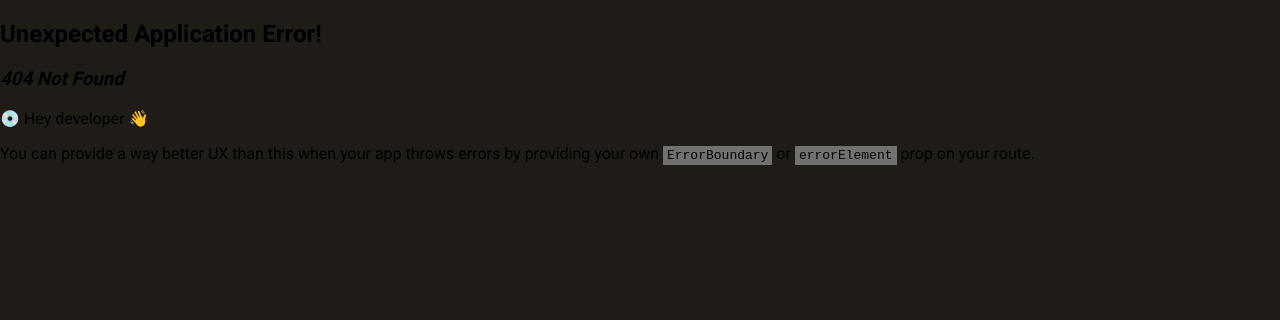
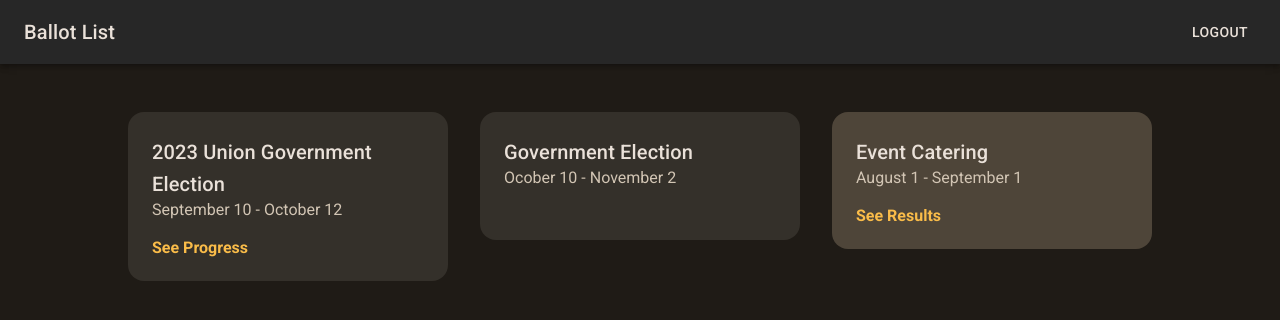
Before and after one commit to RIT-iSchool/AmericanDream_4questionmarks, a React (Create React App) app in the folder PresentationLayer/american-dream/: page /ballotList in a window 1280 px wide. Before the commit this address had no page. Shown: the top 320 px of the page. Built offline with nearby package versions, Linux system fonts and the light colour scheme; a web font is replaced by a local one.

Commit message:
ballot list page completed

```diff
--- a/PresentationLayer/american-dream/src/assets/css/styles.css
+++ b/PresentationLayer/american-dream/src/assets/css/styles.css
@@ -0,0 +1,28 @@
+.ballot-box-wrapper {
+    width: 90%;
+    margin: 2em auto auto auto;
+    text-align: center;
+
+    display: flex;
+    flex-direction: row;
+    flex-wrap: wrap;
+
+    justify-content: center;
+    align-items: flex-start;
+}
+
+.ballot-box {
+    text-align: left;
+    background-color: var(--md-ref-palette-neutral20);
+    width: 20em;
+    min-height: 8em;
+    padding: 1.5em;
+    margin: 1em;
+    border-radius: 1em;
+}
+.ballot-box:hover {
+    background-color: var(--md-ref-palette-neutral30);
+}
+.box-finished {
+    background-color: var(--surface-variant-dark);
+}
--- /dev/null
+++ b/PresentationLayer/american-dream/src/components/BallotBox.js
@@ -0,0 +1,57 @@
+import "../assets/css/setup.css";
+import "../assets/css/variables.css";
+import "../assets/css/styles.css";
+import "@fontsource/roboto/300.css";
+import "@fontsource/roboto/400.css";
+import "@fontsource/roboto/500.css";
+import "@fontsource/roboto/700.css";
+
+import Button from "@mui/material/Button";
+import Typography from "@mui/material/Typography";
+import { colors } from "../utils/colors.js";
+import { Link } from "react-router-dom";
+
+export default function BallotBox({ ballot }) {
+    return (
+        <Link to={"/"} style={{ textDecoration: "none" }}>
+            <div className={ballot.isFinished ? "ballot-box box-finished" : "ballot-box"}>
+                <Typography variant="h6" color={colors["on-surface"]}>
+                    {ballot.title}
+                </Typography>
+                <Typography variant="p" color={colors["on-surface-variant"]}>
+                    {ballot.date}
+                </Typography>
+                <br />
+                <br />
+
+                {!ballot.isFinished  && ballot.hasStarted ? (
+                    <Link to={"/login"} style={{ textDecoration: "none" }}>
+                        <Typography
+                            variant="p"
+                            color={colors["primary"]}
+                            fontWeight={"bold"}
+                        >
+                            See Progress
+                        </Typography>
+                    </Link>
+                ) : (
+                    <></>
+                )}
+
+                {ballot.isFinished ? (
+                    <Link to={"/login"} style={{ textDecoration: "none" }}>
+                        <Typography
+                            variant="p"
+                            color={colors["primary"]}
+                            fontWeight={"bold"}
+                        >
+                            See Results
+                        </Typography>
+                    </Link>
+                ) : (
+                    <></>
+                )}
+            </div>
+        </Link>
+    );
+}
--- /dev/null
+++ b/PresentationLayer/american-dream/src/components/CustomAppBar.js
@@ -0,0 +1,37 @@
+import * as React from 'react';
+import AppBar from '@mui/material/AppBar';
+import Box from '@mui/material/Box';
+import Toolbar from '@mui/material/Toolbar';
+import Typography from '@mui/material/Typography';
+import Button from '@mui/material/Button';
+import IconButton from '@mui/material/IconButton';
+import ArrowBack from '@mui/icons-material/ArrowBack';
+
+export default function CustomAppBar({ pageName }) {
+
+  return (
+    <Box sx={{ flexGrow: 1 }}>
+      <AppBar position="static">
+        <Toolbar>
+          {/*
+          I don't think we need to build a back button cause they can just use browser
+
+          <IconButton
+            size="large"
+            edge="start"
+            color="inherit"
+            aria-label="back arrow"
+            sx={{ mr: 2 }}
+          >
+            <ArrowBack />
+          </IconButton>
+          */}
+          <Typography variant="h6" component="div" sx={{ flexGrow: 1 }}>
+            {pageName}
+          </Typography>
+          <Button color="inherit">Logout</Button>
+        </Toolbar>
+      </AppBar>
+    </Box>
+  );
+}
--- a/PresentationLayer/american-dream/src/pages/App.js
+++ b/PresentationLayer/american-dream/src/pages/App.js
@@ -1,27 +1,31 @@
-import '../assets/css/setup.css';
-import '../assets/css/variables.css';
-import '../assets/css/styles.css';
-import '@fontsource/roboto/300.css';
-import '@fontsource/roboto/400.css';
-import '@fontsource/roboto/500.css';
-import '@fontsource/roboto/700.css';
+import "../assets/css/setup.css";
+import "../assets/css/variables.css";
+import "../assets/css/styles.css";
+import "@fontsource/roboto/300.css";
+import "@fontsource/roboto/400.css";
+import "@fontsource/roboto/500.css";
+import "@fontsource/roboto/700.css";
 
-
-import Button from '@mui/material/Button';
-import Typography from '@mui/material/Typography';
-import { colors } from '../utils/colors.js';
+import Button from "@mui/material/Button";
+import Typography from "@mui/material/Typography";
+import { colors } from "../utils/colors.js";
 import { Link } from "react-router-dom";
-
 
 function App() {
     return (
         <div>
-      <Typography variant="h1" color={colors['on-surface']}>
+            <Typography variant="h1" color={colors["on-surface"]}>
                 App
             </Typography>
 
-      <Link to={'login'}><Button variant="contained">Go to login</Button></Link>
-
+            <Link to={"login"}>
+                <Button variant="contained">Go to login</Button>
+            </Link>
+            <br />
+            <br />
+            <Link to={"ballotList"}>
+                <Button variant="contained">Go to BallotList</Button>
+            </Link>
         </div>
     );
 }
--- /dev/null
+++ b/PresentationLayer/american-dream/src/pages/BallotList.js
@@ -0,0 +1,58 @@
+import "../assets/css/setup.css";
+import "../assets/css/variables.css";
+import "../assets/css/styles.css";
+import "@fontsource/roboto/300.css";
+import "@fontsource/roboto/400.css";
+import "@fontsource/roboto/500.css";
+import "@fontsource/roboto/700.css";
+
+import Button from "@mui/material/Button";
+import Typography from "@mui/material/Typography";
+import { colors } from "../utils/colors.js";
+import { Link } from "react-router-dom";
+import CustomAppBar from "../components/CustomAppBar.js";
+import BallotBox from "../components/BallotBox";
+
+function BallotList() {
+
+    var ballots = [
+        {
+            title: "2023 Union Government Election",
+            date: "September 10 - October 12",
+            isFinished: false,
+            hasStarted: true,
+        },
+        {
+            title: "Government Election",
+            date: "Ocober 10 - November 2",
+            isFinished: false,
+            hasStarted: false,
+        },
+        {
+            title: "Event Catering",
+            date: "August 1 - September 1",
+            isFinished: true,
+            hasStarted: true,
+        },
+    ];
+
+    return (
+        <div>
+            <CustomAppBar pageName={"Ballot List"} />
+
+            <div className="ballot-box-wrapper">
+            {
+                /* Ballot Boxes */
+                ballots.map(
+                    ( ballot, index ) => (
+                        <BallotBox ballot={ballot} key={index}/>
+                 ) )
+            }
+            </div>
+
+
+        </div>
+    );
+}
+
+export default BallotList;
--- a/PresentationLayer/american-dream/src/pages/idk.js
+++ /dev/null
@@ -1,28 +0,0 @@
-import '../assets/css/setup.css';
-import '../assets/css/variables.css';
-import '../assets/css/styles.css';
-import '@fontsource/roboto/300.css';
-import '@fontsource/roboto/400.css';
-import '@fontsource/roboto/500.css';
-import '@fontsource/roboto/700.css';
-
-
-import Button from '@mui/material/Button';
-import Typography from '@mui/material/Typography';
-import { colors } from '../utils/colors.js';
-import { Link } from "react-router-dom";
-
-
-function Idk() {
-  return (
-    <div>
-      <Typography variant="h1" color={colors['on-surface']}>
-        Idk
-      </Typography>
-      <Link to={'/'}><Button variant="contained">Go to app</Button></Link>
-
-    </div>
-  );
-}
-
-export default Idk;
```
Also changed, not shown: PresentationLayer/american-dream/src/index.js (+5 -5 lines). Lines whose indentation alone changed are shown as unchanged.
